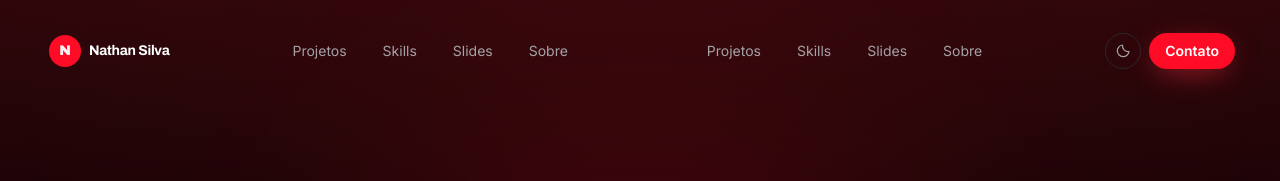
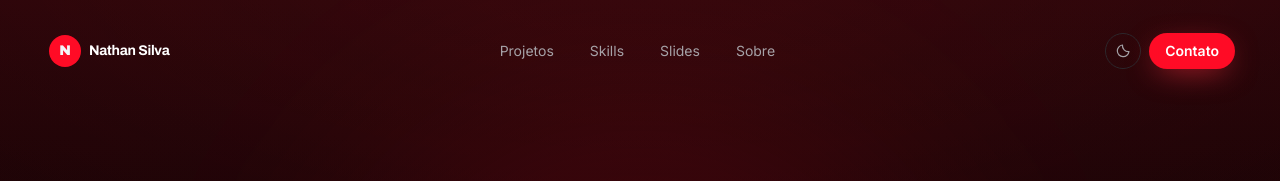
Before and after one commit to Hak-NT/portifolio-nathansilva, a plain HTML site: page index.html in a window 1280 px wide. Shown: the top 181 px of the page. Drawn offline with nearby package versions, Linux system fonts and the light colour scheme.

Commit message:
Atualiza portfólio completo

```diff
--- a/index.html
+++ b/index.html
@@ -752,9 +752,10 @@ const ORDEM_NAVEGACAO = ["work", "skills", "slides", "about"];
 function renderizarNavegacao() {
   const itensNavegacao = ORDEM_NAVEGACAO.map((id) => NAVEGACAO.find((n) => n.id === id)).filter(Boolean);
 
-  const itensDesktop = itensNavegacao
+  const itensMenu = itensNavegacao
     .map((n) => {
       const estaAtiva = emHome() && secaoAtiva === n.id;
+
       return `
       <button data-nav="${n.id}" aria-current="${estaAtiva ? "true" : ""}"
         class="relative rounded-full px-4 py-1.5 text-sm transition-colors ${estaAtiva ? "text-white" : "text-mist hover:text-white"}">
@@ -764,19 +765,6 @@ function renderizarNavegacao() {
     })
     .join("");
 
-  const itensMobile = itensNavegacao
-    .map(
-      (n, i) => `
-      <button data-nav="${n.id}"
-        class="flex w-full items-center justify-between border-b border-white/5 py-3.5 text-left font-display text-lg last:border-0 ${
-          emHome() && secaoAtiva === n.id ? "text-red" : ""
-        }">
-        ${ROTULOS_NAVEGACAO[n.id] ?? n.label}
-        <span class="font-mono text-xs text-mist">0${i + 1}</span>
-      </button>`,
-    )
-    .join("");
-
   const themeToggleLabel = modoClaro ? "Ativar tema escuro" : "Ativar tema claro";
   const themeToggleIcon = modoClaro
     ? `<svg viewBox="0 0 24 24" fill="none" stroke="currentColor" stroke-width="1.8" stroke-linecap="round" stroke-linejoin="round" aria-hidden="true" class="h-4 w-4"><path d="M12 3v2.2M12 18.8V21M4.93 4.93l1.56 1.56M17.51 17.51l1.56 1.56M3 12h2.2M18.8 12H21M4.93 19.07l1.56-1.56M17.51 6.49l1.56-1.56"></path><circle cx="12" cy="12" r="4.2"></circle></svg>`
@@ -796,7 +784,10 @@ function renderizarNavegacao() {
           <span class="font-display text-sm font-bold ${modoClaro ? "text-[#111111]" : "text-white"}">${PERFIL.name}</span>
         </button>
 
-        <div class="hidden items-center gap-1 md:flex">${itensDesktop}</div><div class="hidden items-center gap-1 md:flex">${itensDesktop}</div>
+        <div class="${menuMovelAberto
+          ? "absolute top-[72px] left-2 right-2 flex flex-col rounded-3xl border border-line bg-black/95 p-3 backdrop-blur-xl md:hidden"
+          : "hidden items-center gap-1 md:flex"
+        }">${itensMenu}</div>
 
         <div class="flex items-center gap-2">
           <button type="button" data-theme-toggle aria-label="${themeToggleLabel}" aria-pressed="${modoClaro}" title="${themeToggleLabel}"
@@ -814,11 +805,6 @@ function renderizarNavegacao() {
         </div>
       </nav>
 
-      ${
-        menuMovelAberto
-          ? `<div class="absolute top-[72px] w-[calc(100%-2rem)] max-w-4xl rounded-3xl border border-line bg-black/95 p-3 backdrop-blur-xl md:hidden">${itensMobile}</div>`
-          : ""
-      }
     </div>`;
 }
 
```
Also changed, not shown: LEIA-ME.txt (deleted, +0 -8 lines).
